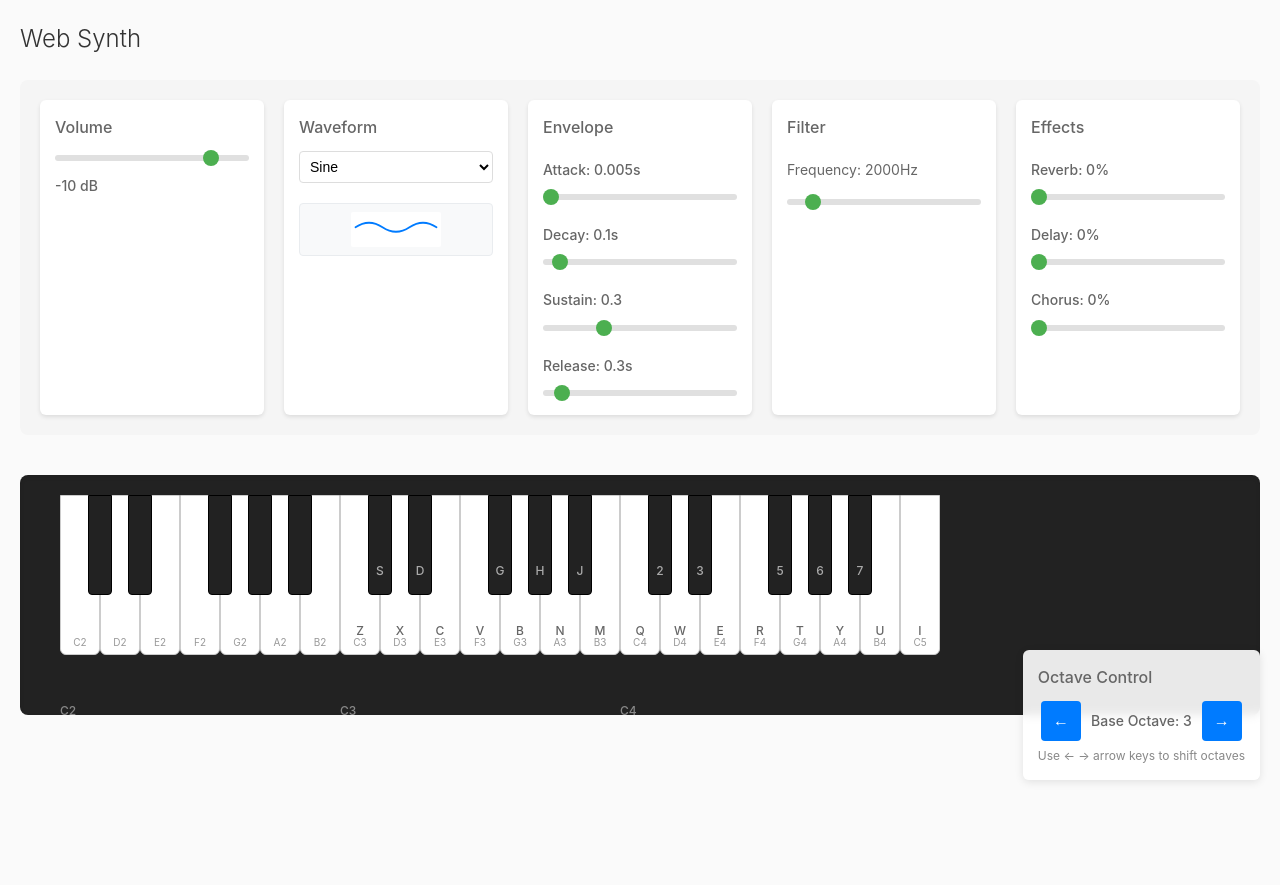
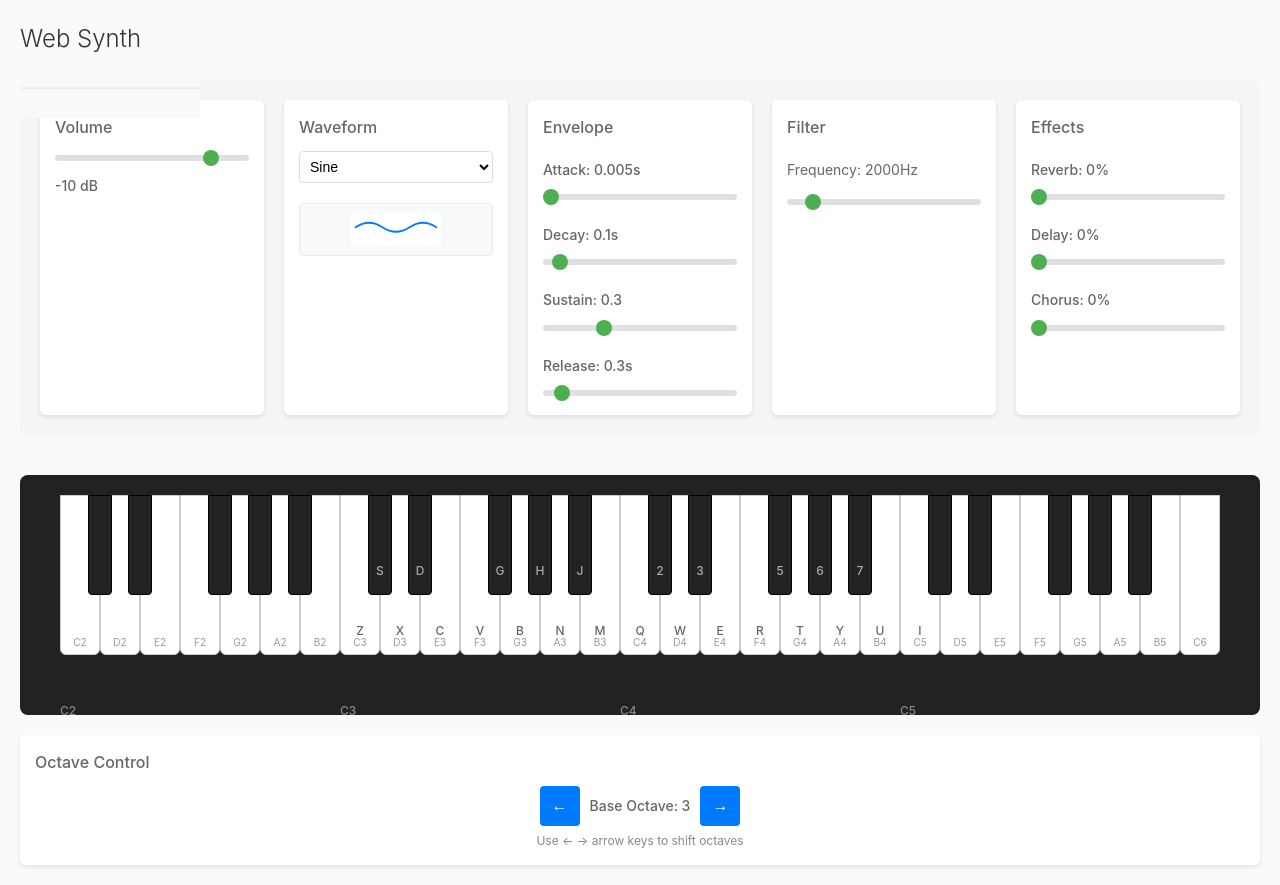
Before and after one commit to HatakeyamaOsamu/aji, a React (Vite) app: page / in a window 1280 px wide. Before the commit the page ends 800 px from the top, so only its background shows below. Built offline with nearby package versions, Linux system fonts and the light colour scheme.

Commit message:
feat: 4オクターブ鍵盤とリアルタイム波形表示を追加、オクターブ制御を最小化

```diff
--- a/src/components/SimpleSynth.tsx
+++ b/src/components/SimpleSynth.tsx
@@ -6,6 +6,7 @@ import { WaveformSelector } from './SynthControls/WaveformSelector';
 import { EnvelopeControl } from './SynthControls/EnvelopeControl';
 import { FilterControl } from './SynthControls/FilterControl';
 import { EffectsControl } from './SynthControls/EffectsControl';
+import { WaveformVisualizer } from './WaveformVisualizer';
 import { useSynth } from '../hooks/useSynth';
 import { useKeyboardInput } from '../hooks/useKeyboardInput';
 import { usePianoKeys } from '../hooks/usePianoKeys';
@@ -19,9 +20,9 @@ export const SimpleSynth: React.FC = () => {
   const [baseOctave, setBaseOctave] = useState(DEFAULT_BASE_OCTAVE);
   const keyboardMap = getKeyboardMap(baseOctave);
 
-  // Piano display settings - C2~C5 (3 octaves + C)
+  // Piano display settings - C2~C6 (4 octaves + C)
   const startOctave = 2;
-  const numOctaves = 3;
+  const numOctaves = 4;
   const pianoKeys = usePianoKeys({ startOctave, numOctaves });
 
   // Synth parameters state
@@ -85,6 +86,7 @@ export const SimpleSynth: React.FC = () => {
     <div className="synth-container">
       <header className="synth-header">
         <h1>Web Synth</h1>
+        <WaveformVisualizer isActive={activeKeys.size > 0} />
       </header>
 
       <div className="controls-grid">
@@ -134,8 +136,8 @@ export const SimpleSynth: React.FC = () => {
         onNoteStop={stopNote}
       />
 
-      {/* Octave Control - moved to bottom corner */}
-      <div className="octave-control-bottom">
+      {/* Octave Control - minimal bottom corner */}
+      <div className="octave-control-minimal">
         <OctaveControl
           baseOctave={baseOctave}
           onChange={setBaseOctave}
```
